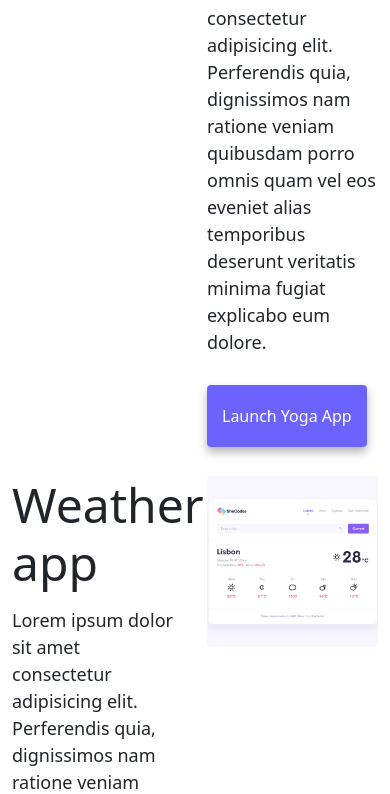
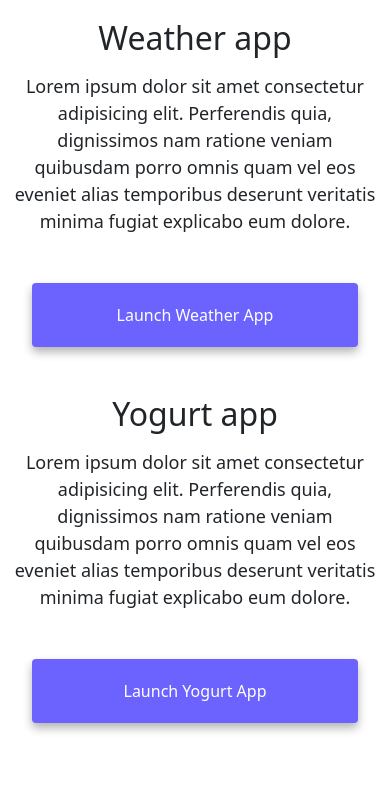
Before and after one commit to ensieh-tahani/advanced-tools-homework-challenge-shecode, a website: page index.html in a window 390 px wide. Shown: the part 791-1585 px from the top of the page. Drawn offline with nearby package versions, Linux system fonts and the light colour scheme.

Commit message:
improve-responsive

```diff
--- a/index.html
+++ b/index.html
@@ -60,10 +60,10 @@
     </div>
     <div class="container">
       <div class="row">
-        <div class="col-6">
-          <img src="/images/yoga.png"  alt="Yoga project" class="img-fluid rounded" />
+        <div class="col-sm-6">
+          <img src="/images/yoga.png"  alt="Yoga project" class="img-fluid rounded d-none d-sm-block" />
         </div>
-        <div class="col-6">
+        <div class="col-sm-6">
           <h2 class="mb-3">Yoga app</h2>
           <p>
             Lorem ipsum dolor sit amet consectetur adipisicing elit. Perferendis
@@ -72,12 +72,12 @@
             explicabo eum dolore.
           </p>
           <div class="mt-5">
-            <a href="#" class="primary-link" title="Yoga project">Launch Yoga App</a>
+            <a href="#" class="primary-link project-link" title="Yoga project">Launch Yoga App</a>
           </div>
         </div>
       </div>
       <div class="row mt-5">
-        <div class="col-6">
+        <div class="col-sm-6">
           <h2 class="mb-3">Weather app</h2>
           <p>
             Lorem ipsum dolor sit amet consectetur adipisicing elit. Perferendis
@@ -86,18 +86,18 @@
             explicabo eum dolore.
           </p>
           <div class="mt-5">
-            <a href="#" class="primary-link" title="Weather project">Launch Weather App</a>
+            <a href="#" class="primary-link project-link" title="Weather project">Launch Weather App</a>
           </div>
         </div>
-        <div class="col-6">
-          <img src="/images/weather.png" alt="Weather project" class="img-fluid rounded" />
+        <div class="col-sm-6">
+          <img src="/images/weather.png" alt="Weather project" class="img-fluid rounded d-none d-sm-block" />
         </div>
       </div>
       <div class="row mt-5">
         <div class="col-6">
-          <img src="/images/yogurt.png" alt="Yogurt project" class="img-fluid rounded" />
+          <img src="/images/yogurt.png" alt="Yogurt project" class="img-fluid rounded d-none d-sm-block" />
         </div>
-        <div class="col-6">
+        <div class="col-sm-6">
           <h2 class="mb-3">Yogurt app</h2>
           <p>
             Lorem ipsum dolor sit amet consectetur adipisicing elit. Perferendis
@@ -106,7 +106,7 @@
             explicabo eum dolore.
           </p>
           <div class="mt-5">
-            <a href="#" class="primary-link" title="Yogurt project">Launch Yogurt App</a>
+            <a href="#" class="primary-link project-link" title="Yogurt project">Launch Yogurt App</a>
           </div>
         </div>
       </div>
--- a/style.css
+++ b/style.css
@@ -5,7 +5,7 @@
 }
 
 body {
-  margin-top: 100px;
+  margin: 100px 0;
 }
 
 h1,
@@ -16,6 +16,7 @@ h3 {
 
 h1 {
   font-size: 96px;
+  line-height: 1;
 }
 
 h2 {
@@ -50,6 +51,9 @@ p {
   background: var(--primary-color);
   box-shadow: var(--box-shadow);
   color: white;
+}
+.primary-link:hover{
+  color:white;
 }
 
 .secondary-link {
@@ -86,3 +90,22 @@ p {
 .email-link:hover {
   text-decoration: underline;
 }
+
+@media (max-width: 576px) {
+  h1 {
+    font-size: 48px;
+    line-height: 1.5;
+  }
+  h2{
+    font-size:32px;
+    text-align: center;
+  }
+  p{
+    text-align: center;
+  }
+  .project-link{
+    display:block;
+    text-align: center;
+    margin: 0 20px;
+  }
+}
```
Also changed, not shown: about.html (+3 -3 lines).
